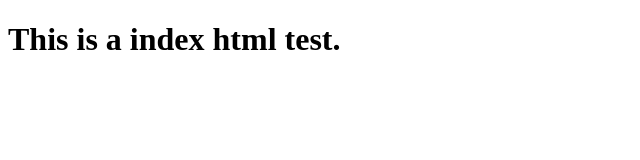
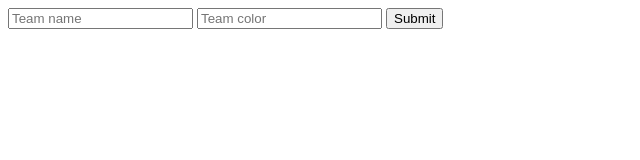
Before and after one commit to smoralb/F1api, a website: page index.html in a window 1280 px wide. Shown: the whole page, without its empty margins (0-640 px from the left). Drawn offline with Linux system fonts and the light colour scheme.

Commit message:
Added form and body parser to get data from it

```diff
--- a/index.html
+++ b/index.html
@@ -5,6 +5,14 @@
   <title>MY APP</title>
 </head>
 <body>
-  <h1> This is a index html test. </h1>
+    <!--
+        method -> Tells browser what kind of request to send. (POST)
+        action -> Where to send the post. (/teams)
+     -->
+    <form action="/teams" method="POST">
+        <input type="text" placeholder="Team name" name="name">
+        <input type="text" placeholder="Team color" name="color">
+        <button type="submit">Submit</button>
+      </form>
 </body>
 </html>
--- a/package.json
+++ b/package.json
@@ -17,6 +17,7 @@
   },
   "homepage": "https://github.com/smoralb/F1api#readme",
   "dependencies": {
+    "body-parser": "^1.19.1",
     "express": "^4.17.2",
     "mongoose": "^5.13.14"
   },
```
Also changed, not shown: app.js (+13 -1 lines), README.md, 1 other file.
